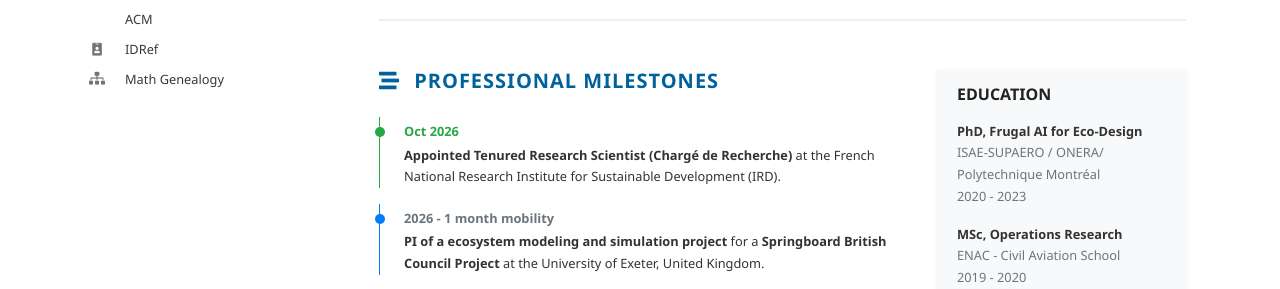
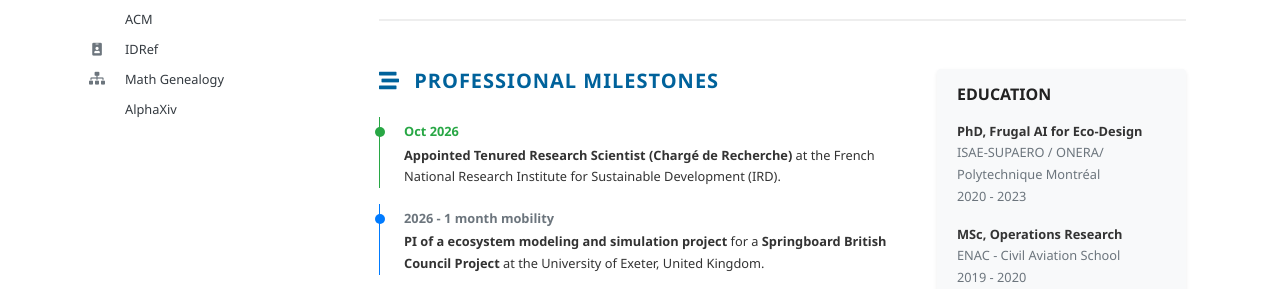
Before and after one commit to Paul-Saves/Paul-Saves.github.io, a Jekyll site: the page built from index.md, in a window 1280 px wide and 900 px high, scrolled down 1050 px. Shown: the part 160-449 px from the top of the window. Built offline with Jekyll 4.4.1, drawn with Linux system fonts in a browser that asks for light colours; a style sheet for code colours, icons or effects is not loaded.

Commit message:
chore: add AlphaXiv link and update LinkedIn url

```diff
--- a/_config.yml
+++ b/_config.yml
@@ -9,7 +9,7 @@ url: "https://paul-saves.github.io" # the base hostname & protocol for your site
 
 # Social & Academic links
 github_username: paul-saves
-linkedin_username: paul-saves-3aa9a9113
+linkedin_username: paul-saves
 scholar_userid: yVohWjcAAAAJ
 orcid_id: 0000-0001-5889-2302
 researchgate_username: Paul-Saves-2
@@ -29,6 +29,7 @@ openreview_url: "https://openreview.net/profile?id=~Paul_Saves2"
 acm_url: "https://dl.acm.org/profile/99660987183"
 idref_url: "https://www.idref.fr/275839664#070"
 mathgenealogy_url: "https://www.mathgenealogy.org/id.php?id=311217"
+alphaxiv_url: "https://www.alphaxiv.org/@paul-saves"
 
 # Keywords for SEO
 keywords: "Paul Saves, Optimization, Surrogate Modeling, Frugal AI, XAI, MDO, IRIT, CNRS, Sustainability, Climate, Complex Systems"
--- a/_layouts/default.html
+++ b/_layouts/default.html
@@ -140,6 +140,9 @@
               {% if site.mathgenealogy_url %}
               <li class="mb-2"><i class="fas fa-sitemap text-muted mr-3"></i><a href="{{ site.mathgenealogy_url }}" target="_blank" class="text-dark">Math Genealogy</a></li>
               {% endif %}
+              {% if site.alphaxiv_url %}
+              <li class="mb-2"><i class="ai ai-arxiv text-muted mr-3"></i><a href="{{ site.alphaxiv_url }}" target="_blank" class="text-dark">AlphaXiv</a></li>
+              {% endif %}
             </ul>
           </div>
         </aside>
```
